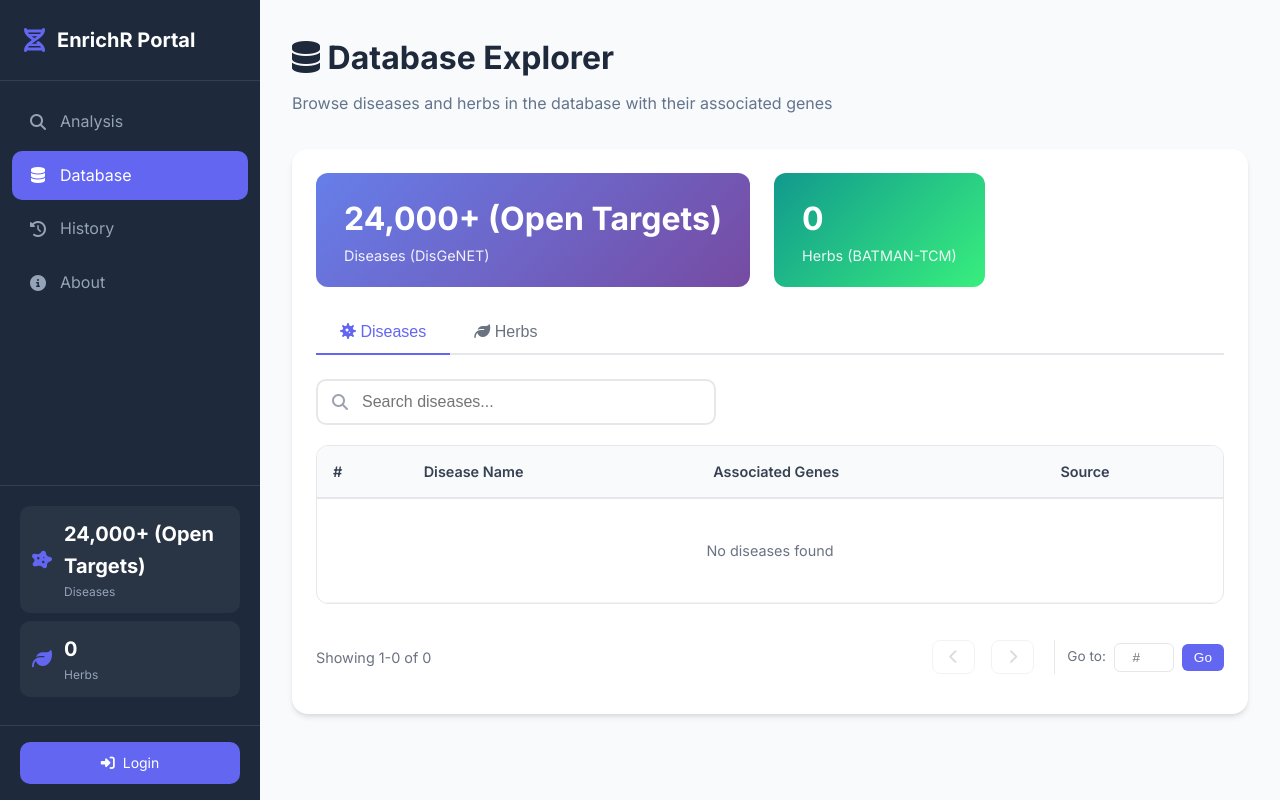
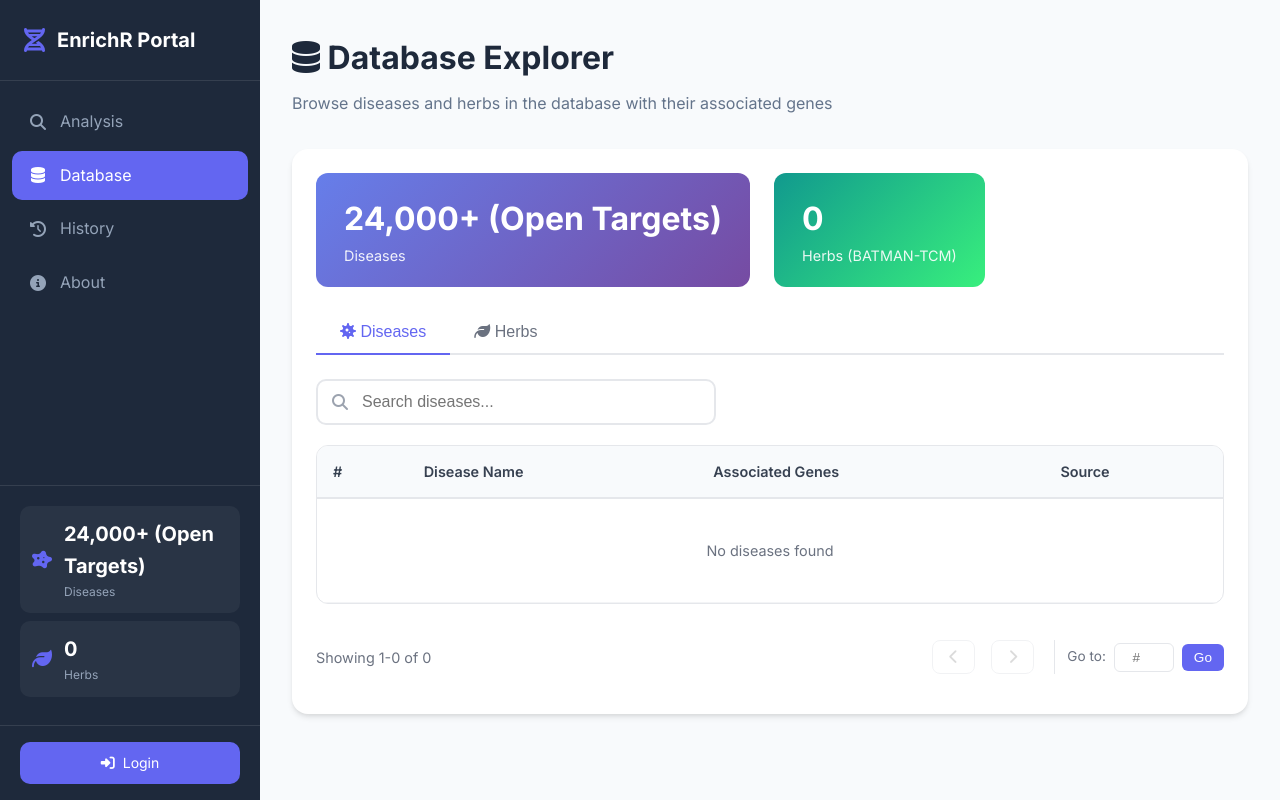
Before and after one commit to kiomllm744/BAIonKM, a Flask app: page /database in a window 1280 px wide. Run offline with Flask 3, Linux system fonts and the light colour scheme; data that the repository does not hold is empty.

Commit message:
Fix stale DisGeNET labels in Database Explorer (diseases are from Open Targets)
The disease list/genes in the Database tab come live from Open Targets
(search_diseases_multi_online), but the UI still labeled the source
"DisGeNET". Relabel the per-row Source badge to "Open Targets" and drop the
"(DisGeNET)" from the diseases stat label (the stat value already shows
"(Open Targets)"). Herbs stay "BATMAN-TCM". DisGeNET remains the Enrichr
enrichment library elsewhere, which is correct.

Co-Authored-By: Claude Opus 4.8 (1M context) <noreply@anthropic.com>

```diff
--- a/templates/database.html
+++ b/templates/database.html
@@ -554,7 +554,7 @@
                     <div class="table-stats">
                         <div class="table-stat">
                             <div class="table-stat-value" id="total-diseases">--</div>
-                            <div class="table-stat-label">Diseases (DisGeNET)</div>
+                            <div class="table-stat-label">Diseases</div>
                         </div>
                         <div class="table-stat herbs">
                             <div class="table-stat-value" id="total-herbs">--</div>
@@ -824,7 +824,7 @@
                             <td>${(data.page - 1) * PER_PAGE + i + 1}</td>
                             <td><strong>${escapeHtml(d.name)}</strong></td>
                             <td><span class="badge badge-purple">${d.gene_count} genes</span></td>
-                            <td><span class="badge badge-blue">DisGeNET</span></td>
+                            <td><span class="badge badge-blue">Open Targets</span></td>
                         </tr>
                     `).join('');
                 }
```
